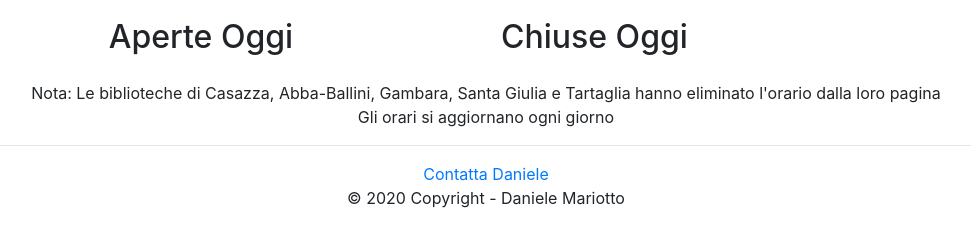
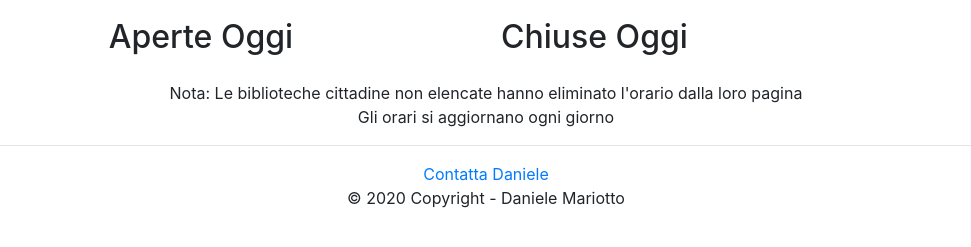
Before and after one commit to DanieleMar/BiblioBresciaOpen, a Python web app: template templates/bbo-home.html in a window 1280 px wide. Shown: the part 303-550 px from the top of the page, without its empty margins (154-1125 px from the left). Run offline with Jinja, Linux system fonts and the light colour scheme; the template is opened without the code that fills it, so the values that code supplies are empty; some libraries are stand-ins or nearby versions.

Commit message:
sostituito elenco assenti con generico

```diff
--- a/templates/bbo-home.html
+++ b/templates/bbo-home.html
@@ -72,7 +72,7 @@
 
 
         <div class="row ">
-            <div class="col text-center"> Nota: Le biblioteche di Casazza, Abba-Ballini, Gambara, Santa Giulia e Tartaglia hanno eliminato l'orario dalla loro pagina
+            <div class="col text-center"> Nota: Le biblioteche cittadine non elencate hanno eliminato l'orario dalla loro pagina
             </div>
         </div>
         <div class="row">
```
